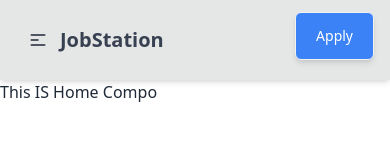
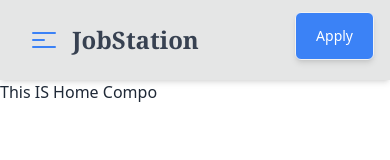
Before and after one commit to Miftahulislam2001/Job_Station_Project, a React (Vite) app: page / in a window 390 px wide. Shown: the top 160 px of the page. Built offline with nearby package versions, Linux system fonts and the light colour scheme.

Commit message:
Add HeroIcon in Header

```diff
--- a/package.json
+++ b/package.json
@@ -10,6 +10,7 @@
     "preview": "vite preview"
   },
   "dependencies": {
+    "@heroicons/react": "^2.1.1",
     "localforage": "^1.10.0",
     "match-sorter": "^6.3.1",
     "react": "^18.2.0",
--- a/src/components/Layout/Header/Header.jsx
+++ b/src/components/Layout/Header/Header.jsx
@@ -1,5 +1,6 @@
 import React from 'react';
 import { Link } from 'react-router-dom';
+import { Bars3BottomRightIcon, Bars3CenterLeftIcon, BeakerIcon } from '@heroicons/react/24/solid'
 
 const Header = () => {
     return (
@@ -7,7 +8,7 @@ const Header = () => {
   <div className="navbar-start">
     <div className="dropdown">
       <div tabIndex={0} role="button" className="lg:hidden px-3">
-        <svg xmlns="http://www.w3.org/2000/svg" className="h-5 w-5" fill="none" viewBox="0 0 24 24" stroke="currentColor"><path strokeLinecap="round" strokeLinejoin="round" strokeWidth="2" d="M4 6h16M4 12h8m-8 6h16" /></svg>
+        <Bars3CenterLeftIcon className="h-8 w-8 text-blue-500 font-bold" />
       </div>
       <ul tabIndex={0} className="menu menu-sm dropdown-content mt-3 z-[1] p-2 shadow bg-base-100 rounded-box w-52">
       <li><Link to="/">Home</Link></li>
@@ -17,7 +18,7 @@ const Header = () => {
 
       </ul>
     </div>
-    <a className="text-xl font-semibold text-gray-700">JobStation</a>
+    <a className="text-2xl font-bold text-gray-700 font-serif md:ps-8">JobStation</a>
   </div>
   <div className="navbar-center hidden lg:flex">
     <ul className="menu menu-horizontal px-1 font-semibold text-gray-700">
```
Also changed, not shown: 1 other file (tests, documents, lock files or other folders).
